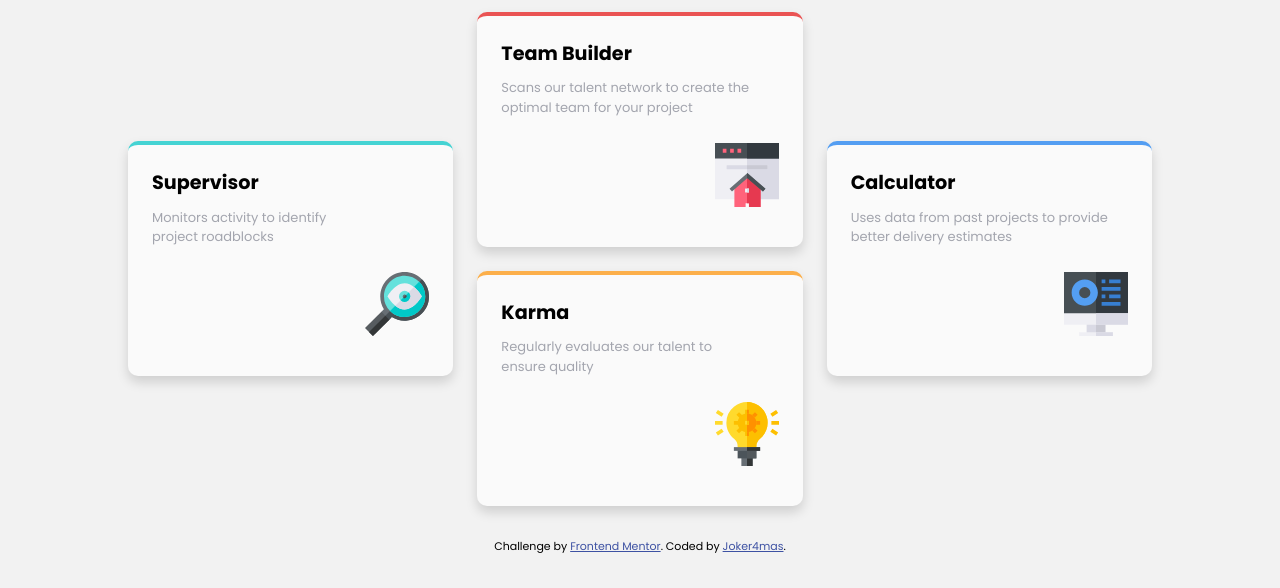
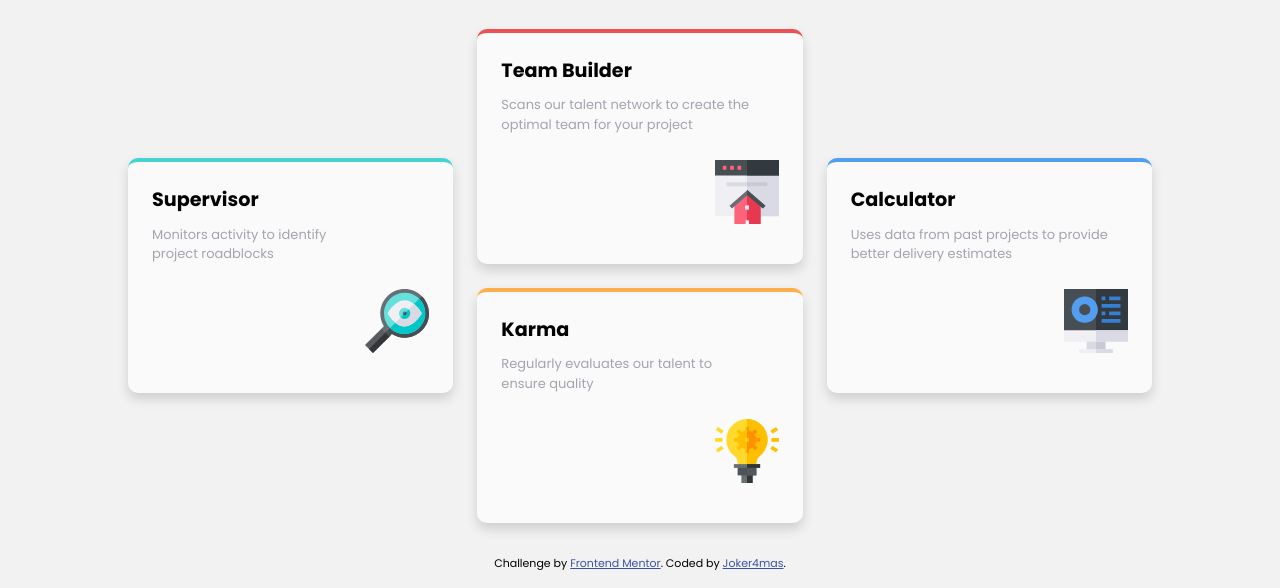
Before and after one commit to Joker4mas/Four-Card-FE, a plain HTML site: page index.html in a window 1280 px wide. Shown: the part 212-800 px from the top of the page. Drawn offline with Linux system fonts and the light colour scheme.

Commit message:
fixed little height and alignment issues

```diff
--- a/app.css
+++ b/app.css
@@ -30,7 +30,11 @@ body {
     -webkit-font-smoothing: antialiased;
     font-family: 'Poppins', sans-serif;
     background-color: #f2f2f2;
-
+    display: flex;
+    flex-direction: column;
+    align-items: center;
+    justify-content: center;
+    min-height: 100vh;
 }
 
 /* 5. Improve media defaults */
@@ -155,7 +159,7 @@ h1, h2, h3, h4, h5, h6 {
 }
 
 
-@media screen and (min-width: 375px) and (max-width: 428px) {
+@media screen and (min-width: 375px) and (max-width: 768px) {
 
     .headerText {
         font-size: 1.5em;
```
